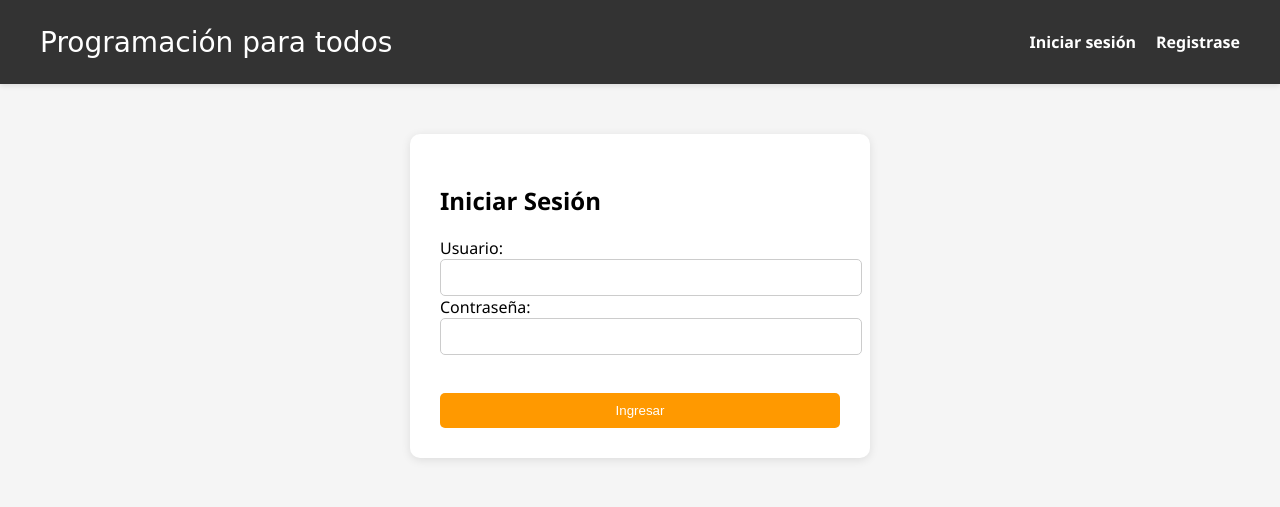
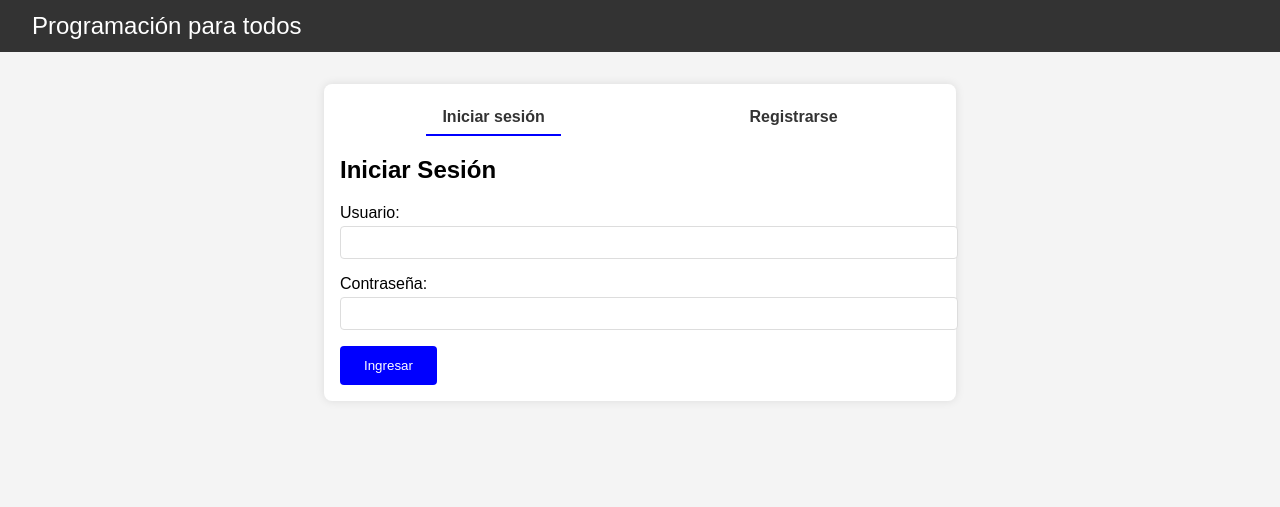
Before and after one commit to DanCastSV/programacionforall, a Django app: page / in a window 1280 px wide. Shown: the top 507 px of the page. Run offline with Django 4.2, Linux system fonts and the light colour scheme; some libraries are stand-ins or nearby versions.

Commit message:
se agrega el login combinado con el registro

```diff
--- a/forum/templates/base.html
+++ b/forum/templates/base.html
@@ -1,10 +1,10 @@
-{% load static %}
-<!DOCTYPE html>
+
+{% load static %}<!DOCTYPE html>
 <html lang="es">
 <head>
   <meta charset="UTF-8">
   <meta name="viewport" content="width=device-width, initial-scale=1.0">
-  <link rel="stylesheet" href="{% static 'css/styles.css' %}">
+  <link rel="stylesheet" href="{% static 'css/base.css' %}">
   <title>{% block title %}Programación para todos{% endblock title %}</title>
 </head>
 <body>
--- /dev/null
+++ b/forum/templates/combined_login_register.html
@@ -0,0 +1,162 @@
+{% load static %}
+<!DOCTYPE html>
+<html lang="es">
+<head>
+  <meta charset="UTF-8">
+  <meta name="viewport" content="width=device-width, initial-scale=1.0">
+  <title>Unificación de Registro y Login</title>
+  <link rel="stylesheet" href="{% static 'css/styles.css' %}">
+</head>
+<body>
+  <nav class="navbar">
+    <div class="logo">Programación para todos</div>
+  </nav>
+
+  <div class="container">
+    <!-- Contenedor de tabs para login y registro -->
+    <ul class="tab-list">
+      <li class="active"><a href="#login">Iniciar sesión</a></li>
+      <li><a href="#register">Registrarse</a></li>
+    </ul>
+
+    <div id="login" class="tab-content active">
+      <div class="login-container">
+        <h2>Iniciar Sesión</h2>
+        <!-- Asegúrate de que la acción del formulario apunte a la URL correcta -->
+        <form class="user" method="post" action="">
+          {% csrf_token %}
+          <label for="username">Usuario:</label>
+          <input type="text" id="idusername" name="username" required>
+
+          <label for="password">Contraseña:</label>
+          <input type="password" id="id_password" name="password" required>
+          <br>
+          <button type="submit" name="login_submit">Ingresar</button>
+        </form>
+      </div>
+    </div>
+
+    <div id="register" class="tab-content">
+      <div class="content">
+        <h1>Registrar Usuario</h1>
+        <div class="container">
+          <!-- Asegúrate de que la acción del formulario apunte a la URL de la vista que maneja el registro -->
+          <form method="post" action="" id="registerForm">
+            {% csrf_token %}
+            {{ register_form.non_field_errors }}
+
+            <div class="form-group">
+              <label for="id_username">Nombre de Usuario</label>
+              {{ register_form.username }}
+            </div>
+
+            <div class="form-group">
+              <label for="password1">Contraseña</label>
+              <input type="password" id="password1" name="password1" required>
+              <span id="togglePassword" style="cursor: pointer;">🧐 Ver contraseña</span>
+              <ul id="passwordCriteria">
+                <p id="minChar">Al menos 8 caracteres</p>
+                <p id="upperCase">Al menos una letra mayúscula</p>
+                <p id="lowerCase">Al menos una letra minúscula</p>
+                <p id="number">Al menos un número</p>
+                <p id="specialChar">Al menos un carácter especial</p>
+              </ul>
+            </div>
+
+            <div class="form-group">
+              <label for="password2">Confirmar Contraseña</label>
+              <input type="password" id="password2" name="password2" required>
+            </div>
+
+            <button type="submit" name="register_submit" class="btn btn-outline-success">Crear Cuenta</button>
+          </form>
+        </div>
+      </div>
+    </div>
+  </div>
+
+  <script>
+    // Código para cambiar entre tabs
+    const tabs = document.querySelectorAll('.tab-list a');
+    const contents = document.querySelectorAll('.tab-content');
+
+    tabs.forEach(tab => {
+      tab.addEventListener('click', function (e) {
+        e.preventDefault();
+        const activeTabAttr = e.target.getAttribute('href');
+
+        // Desactivar todos los tabs y ocultar todo el contenido
+        tabs.forEach(t => t.parentNode.classList.remove('active'));
+        contents.forEach(c => c.classList.remove('active'));
+
+        // Activar el tab actual y mostrar su contenido
+        tab.parentNode.classList.add('active');
+        document.querySelector(activeTabAttr).classList.add('active');
+      });
+    });
+
+    document.getElementById('togglePassword').addEventListener('click', function(e) {
+        var passwordInput = document.getElementById('password1');
+        var passwordIcon = document.getElementById('togglePassword');
+        if (passwordInput.type === 'password') {
+            passwordInput.type = 'text';
+            passwordIcon.textContent = '🙈 Ocultar contraseña';
+        } else {
+            passwordInput.type = 'password';
+            passwordIcon.textContent = '🧐 Ver contraseña';
+        }
+    });
+
+    document.getElementById('password1').onkeyup = function() {
+        // Valida la longitud de la contraseña
+        if(document.getElementById('password1').value.length >= 8) {
+            document.getElementById('minChar').style.color = 'green';
+        } else {
+            document.getElementById('minChar').style.color = 'red';
+        }
+
+        // Valida la presencia de una letra mayúscula
+        if(document.getElementById('password1').value.match(/[A-Z]/)) {
+            document.getElementById('upperCase').style.color = 'green';
+        } else {
+            document.getElementById('upperCase').style.color = 'red';
+        }
+
+        // Valida la presencia de una letra minúscula
+        if(document.getElementById('password1').value.match(/[a-z]/)) {
+            document.getElementById('lowerCase').style.color = 'green';
+        } else {
+            document.getElementById('lowerCase').style.color = 'red';
+        }
+
+        // Valida la presencia de un número
+        if(document.getElementById('password1').value.match(/[0-9]/)) {
+            document.getElementById('number').style.color = 'green';
+        } else {
+            document.getElementById('number').style.color = 'red';
+        }
+
+        // Valida la presencia de un carácter especial
+        if(document.getElementById('password1').value.match(/[\W_]/)) {
+            document.getElementById('specialChar').style.color = 'green';
+        } else {
+            document.getElementById('specialChar').style.color = 'red';
+        }
+    };
+
+    document.getElementById('registerForm').onsubmit = function(e) {
+        var password1 = document.getElementById('password1').value;
+        var password2 = document.getElementById('password2').value;
+
+        // Comprueba si las contraseñas coinciden y cumplen con los criterios antes de enviar el formulario
+        if(password1 !== password2) {
+            alert('Las contraseñas no coinciden.');
+            e.preventDefault();
+        } else if(password1.length < 8 || !password1.match(/[A-Z]/) || !password1.match(/[a-z]/) || !password1.match(/[0-9]/) || !password1.match(/[\W_]/)) {
+            alert('La contraseña no cumple con los criterios requeridos.');
+            e.preventDefault();
+        }
+    };
+  </script>
+</body>
+</html>
--- a/forum/urls.py
+++ b/forum/urls.py
@@ -3,8 +3,7 @@ from . import views
 urlpatterns = [
  path('inicio/', views.index, name='inicio' ),
  path("python/", views.pythonpost , name="python"),
- path('', views.login_view, name='login'),
- path('register/', views.register_view, name='register'),
+ path('', views.combined_login_register_view, name='login'),
  path('logout/', views.logout_view, name='logout'),
  path('foro/', views.foro, name='foro'),
  path('post/<int:pk>/', views.post_details, name='post_details'),
--- a/forum/views.py
+++ b/forum/views.py
@@ -14,27 +14,38 @@ from django.db.models import Q
 
 
 
-def login_view(request):
+def combined_login_register_view(request):
+    # Inicializa context al comienzo para que esté disponible en cualquier parte de la función
+    context = {
+        'login_form': {},  # Asumiendo que tienes un formulario o un diccionario vacío si no es necesario
+        'register_form': CustomUserCreationForm(),
+        'login_error': None,
+    }
+
     if request.method == 'POST':
-        username = request.POST['username']
-        password = request.POST['password']
-        user = authenticate(request, username=username, password=password)
-        if user is not None:
-            login(request, user)
-            return redirect('inicio/')
-        else:
-            # Mostrar un mensaje de error
-            pass
-    return render(request, 'login.html')
-def register_view(request):
-    if request.method == 'POST':
-        form = CustomUserCreationForm(request.POST)
-        if form.is_valid():
-            form.save()
-            return redirect('login')
-    else:
-        form = CustomUserCreationForm()
-    return render(request, 'register.html', {'form': form})
+        if 'login_submit' in request.POST:  # Botón de inicio de sesión fue presionado
+            username = request.POST.get('username')
+            password = request.POST.get('password')
+            user = authenticate(request, username=username, password=password)
+            if user is not None:
+                login(request, user)
+                return redirect('inicio')  # Asegúrate de que 'inicio' sea el nombre de tu URL de destino
+            else:
+                context['login_error'] = "Usuario o contraseña incorrecta"
+        elif 'register_submit' in request.POST:  # Botón de registro fue presionado
+            register_form = CustomUserCreationForm(request.POST)
+            if register_form.is_valid():
+                register_form.save()
+                # Opcional: Inicia sesión al usuario después de registrarlo
+                new_user = authenticate(username=register_form.cleaned_data['username'],
+                                        password=register_form.cleaned_data['password1'])
+                login(request, new_user)
+                return redirect('inicio')
+            else:
+                context['register_form'] = register_form
+
+    return render(request, 'combined_login_register.html', context)
+
 
 
 def logout_view(request):
--- a/static/css/styles.css
+++ b/static/css/styles.css
@@ -1,124 +1,114 @@
-/* Reseteo de estilos por defecto */
-* {
+/* Estilos Generales */
+body {
+  font-family: Arial, sans-serif;
+  background: #f4f4f4;
   margin: 0;
   padding: 0;
-  box-sizing: border-box;
 }
 
-body {
-  font-family: 'Arial', sans-serif;
-  background-color: #f5f5f5;
-  color: #333;
+/* Estilos de la Barra de Navegación */
+.navbar {
+  background: #333;
+  color: #fff;
+  display: flex;
+  justify-content: space-between;
+  padding: 0.75rem 2rem;
 }
 
-.navbar {
-  display: flex;
-  justify-content: space-between;
-  align-items: center;
-  padding: 10px 50px;
-  background-color: #333;
-  color: #ffffff;
-  box-shadow: 0 4px 8px rgba(0, 0, 0, 0.1);
+.navbar .logo {
+  font-size: 1.5rem;
 }
 
-.logo a {
-  color: #f5f5f5;
-  font-size: 24px;
-  text-decoration: none;
-  transition: color 0.3s;
+/* Estilos de Contenedor */
+.container {
+  max-width: 600px;
+  margin: 2rem auto;
+  padding: 1rem;
+  background: #fff;
+  border-radius: 8px;
+  box-shadow: 0 0 10px rgba(0, 0, 0, 0.1);
 }
 
-.logo a:hover {
-  color: #ff9900;
+/* Estilos de las Pestañas */
+.tab-list {
+  list-style: none;
+  padding: 0;
+  margin: 0;
+  display: flex;
+  justify-content: space-around;
+  margin-bottom: 1rem;
 }
 
-.nav-list {
-  list-style-type: none;
-  display: flex;
-  gap: 20px;
+.tab-list li {
+  padding: 0.5rem 1rem;
 }
 
-.nav-list a {
+.tab-list li a {
   text-decoration: none;
-  color: #f5f5f5;
-  padding: 8px 12px;
-  border-radius: 4px;
-  transition: background-color 0.3s;
+  color: #333;
+  font-weight: bold;
 }
 
-.nav-list a:hover {
-  background-color: #444;
+.tab-list .active {
+  border-bottom: 2px solid blue;
 }
 
-.user-dropdown {
-  position: relative;
+/* Estilos de Contenido de las Pestañas */
+.tab-content {
+  display: none;
 }
 
-.user-dropdown-content {
-  display: none;
-  position: absolute;
-  top: 100%;
-  right: 0;
-  background-color: #fff;
-  border: 1px solid #ccc;
-  border-radius: 4px;
-  box-shadow: 0 4px 8px rgba(0, 0, 0, 0.1);
-}
-
-.user-dropdown:hover .user-dropdown-content {
+.tab-content.active {
   display: block;
 }
 
-.user-dropdown-content a {
+/* Estilos de Formularios */
+label {
   display: block;
-  padding: 8px 12px;
-  text-decoration: none;
-  color: #333;
-  transition: background-color 0.3s;
+  margin-top: 1rem;
 }
 
-.user-dropdown-content a:hover {
-  background-color: #f5f5f5;
+input[type="text"],
+input[type="password"] {
+  width: 100%;
+  padding: 0.5rem;
+  margin-top: 0.25rem;
+  border: 1px solid #ddd;
+  border-radius: 4px;
 }
 
-.header {
-  background-color: #f5f5f5;
-  padding: 20px 0;
+button {
+  background: blue;
+  color: white;
+  padding: 0.75rem 1.5rem;
+  border: none;
+  border-radius: 4px;
+  margin-top: 1rem;
+  cursor: pointer;
 }
 
-.search-bar {
-  max-width: 800px;
-  margin: 0 auto;
-  padding: 15px;
-  display: flex;
-  justify-content: center;
-  align-items: center;
+button:hover {
+  background: darkblue;
 }
 
-.search-bar form {
-  width: 100%;
-  display: flex;
-  justify-content: space-between;
+/* Estilos para mensajes de error o validación */
+.error, .success {
+  color: red; /* Color rojo para errores */
+  margin-top: 0.5rem;
 }
 
-.search-bar input[type="text"] {
-  flex: 1;
-  padding: 10px;
-  border: 1px solid #bdc3c7;
-  border-radius: 4px 0 0 4px;
-  outline: none;
-  font-size: 16px;
+.success {
+  color: green; /* Color verde para mensajes de éxito */
 }
 
-.search-bar input[type="submit"] {
-  padding: 10px 20px;
-  border: none;
-  background-color: #e74c3c;
-  color: white;
-  cursor: pointer;
-  border-radius: 0 4px 4px 0;
+/* Estilos para el botón de registro */
+.btn.btn-outline-success {
+  background: transparent;
+  color: green;
+  border: 2px solid green;
 }
 
-.search-bar input[type="submit"]:hover {
-  background-color: #c0392b;
+.btn.btn-outline-success:hover {
+  background: green;
+  color: white;
 }
```
Also changed, not shown: static/css/base.css (added, +124 -0 lines), db.sqlite3.
